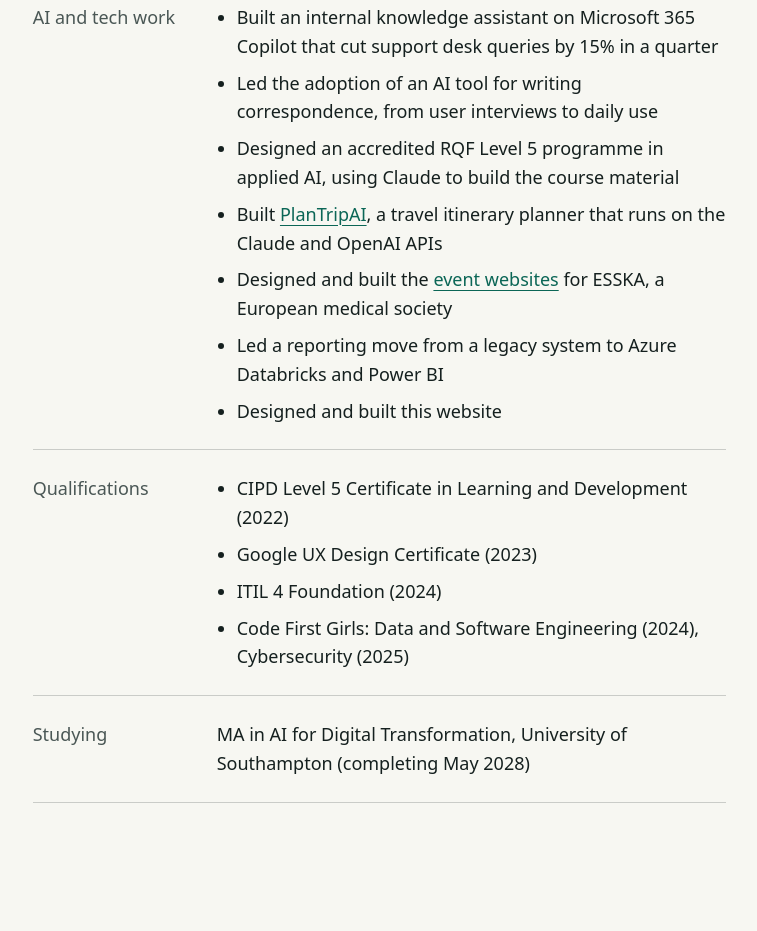
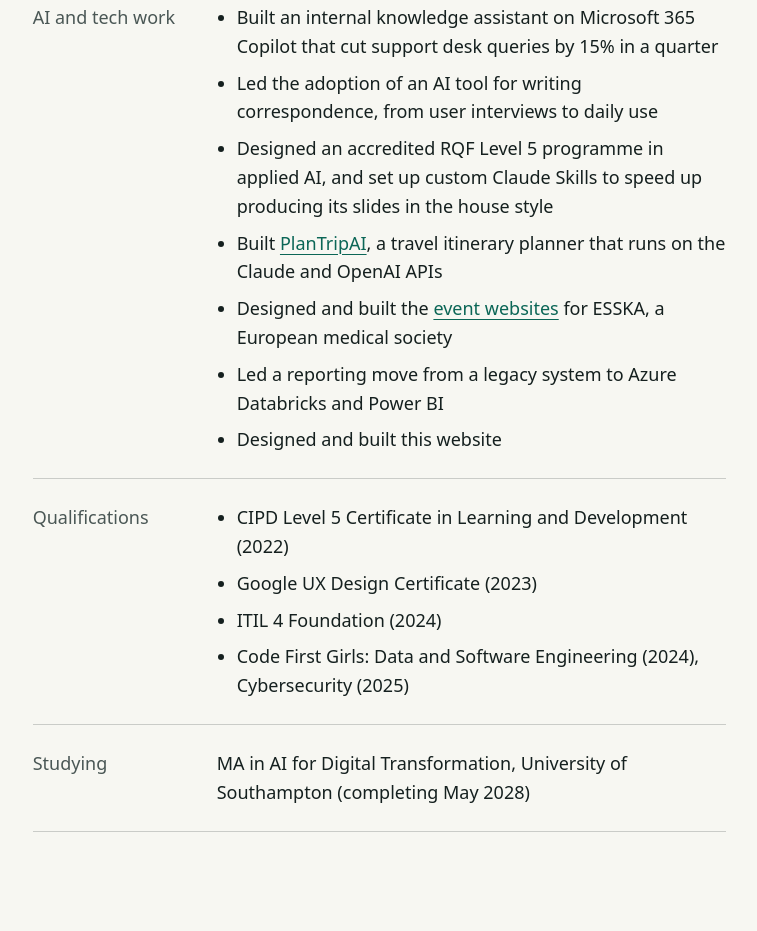
Before and after one commit to kittosam/capiraistudio, a plain HTML site: page index.html in a window 1280 px wide. Shown: the part 8788-9719 px from the top of the page, without its empty margins (466-1223 px from the left). Drawn offline with Linux system fonts and the light colour scheme; a web font is replaced by a local one.

Commit message:
About: RQF line says Claude Skills sped up producing the slides, not the course
Co-Authored-By: Claude Opus 5.5 <noreply@anthropic.com>

```diff
--- a/index.html
+++ b/index.html
@@ -592,7 +592,7 @@ footer .small{color:var(--muted)}
         <div class="row"><dt>AI and tech work</dt><dd><ul>
           <li>Built an internal knowledge assistant on Microsoft 365 Copilot that cut support desk queries by 15% in a quarter</li>
           <li>Led the adoption of an AI tool for writing correspondence, from user interviews to daily use</li>
-          <li>Designed an accredited RQF Level 5 programme in applied AI, using Claude to build the course material</li>
+          <li>Designed an accredited RQF Level 5 programme in applied AI, and set up custom Claude Skills to speed up producing its slides in the house style</li>
           <li>Built <a href="https://plantripai.com/">PlanTripAI</a>, a travel itinerary planner that runs on the Claude and OpenAI APIs</li>
           <li>Designed and built the <a href="https://esska-focus-meetings.org/">event websites</a> for ESSKA, a European medical society</li>
           <li>Led a reporting move from a legacy system to Azure Databricks and Power BI</li>
```
